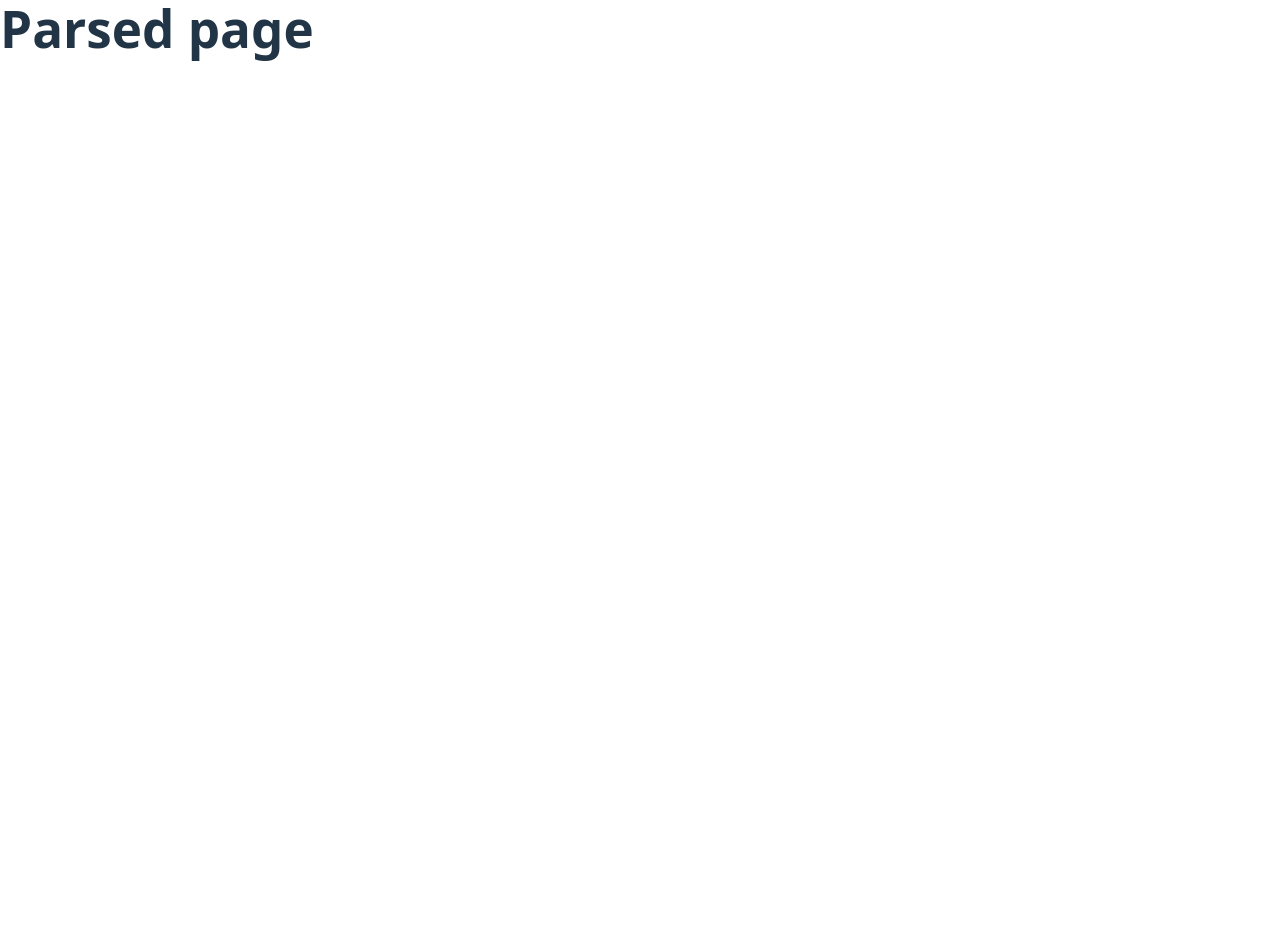
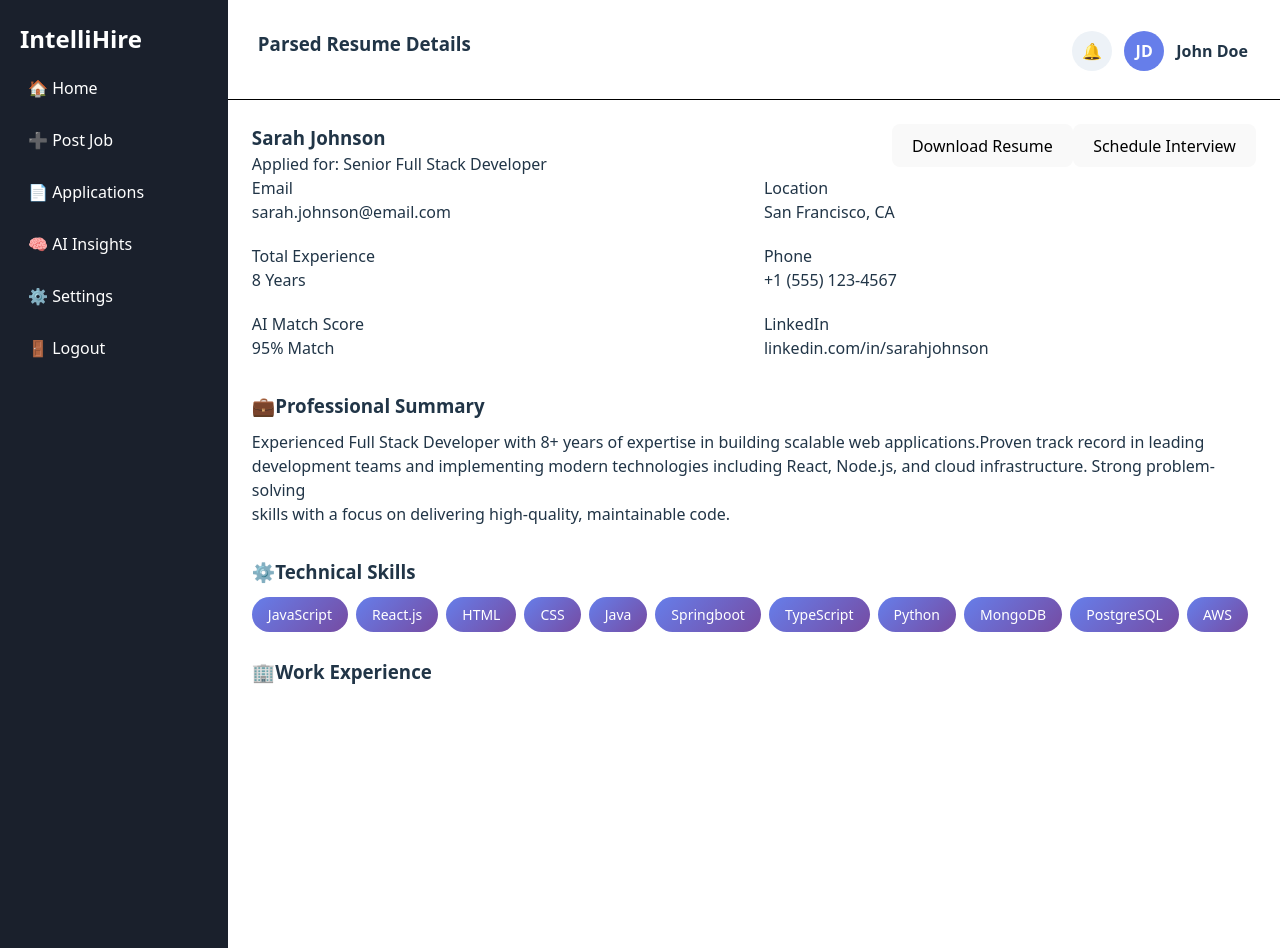
Before and after one commit to SIMRAN20053/INTELLIHIRE, a React (Vite) app: page /parsedresume in a window 1280 px wide. Before the commit the page ends 800 px from the top, so only its background shows below. Built offline with nearby package versions, Linux system fonts and the light colour scheme.

Commit message:
Updating the parsed resume page

```diff
--- /dev/null
+++ b/src/pages/parsed.css
@@ -0,0 +1,45 @@
+*{
+    margin:0;
+    padding:100;
+    box-sizing: border-box;
+}
+.parsed-card{
+    min-height:100vh;
+}
+.parsed-page{
+    display:flex;
+    min-height: 100vh;
+}
+.parsed-header{
+    display:flex;
+    justify-content: space-between;
+}
+.info{
+    display:grid;
+    grid-template-columns:repeat(2,2fr);
+    gap:20px;
+}
+.professional-summary{
+    margin-top:2rem;
+}
+.professional-logo{
+    margin-bottom: 0.6rem;
+}
+.skill-item{
+    background: linear-gradient(135deg, #667eea 0%, #764ba2 100%);
+    color: white;
+    padding: 8px 16px;
+    border-radius: 20px;
+    font-size: 14px;
+    font-weight: 500;
+    margin-right: 0.5rem;
+}
+.skill-list{
+    margin-top:1rem;
+}
+.technical-logo{
+    margin-top:2rem;
+}
+.work-logo{
+    margin-top:2rem;
+}
--- a/src/pages/parsedresume.jsx
+++ b/src/pages/parsedresume.jsx
@@ -1,8 +1,100 @@
 import React from "react";
+import './parsed.css';
 function Parsed(){
     return(
         <>
-        <h1>Parsed page</h1>
+     <div className="parsed-page">
+         <div className="sidebar">
+            <h1 className="logo">IntelliHire</h1>
+<div className="menu">
+    <div className="sidebar-item">🏠 Home</div>
+    <div className="sidebar-item">➕ Post Job</div>
+    <div className="sidebar-item">📄 Applications</div>
+    <div className="sidebar-item">🧠 AI Insights</div>
+    <div className="sidebar-item">⚙️ Settings</div>
+    <div className="sidebar-item">🚪 Logout </div>
+</div>
+        </div>
+        <div className="main">
+            <div className="navbar-parsed">
+                <div className="navbar">
+            <div className="nav-left">
+<h3 className="nav1-logo">Parsed Resume Details</h3>
+            </div>
+<div className="nav-right">
+    <div className="bell">🔔</div>
+    <div className="avatar">JD</div>
+    <div className="username">John Doe</div>
+</div>
+</div>
+            </div>
+            <div className="content">
+            <div className="parsed-card">
+                <div className="parsed-header">
+                    <div className="left">
+                    <h3>Sarah Johnson</h3>
+                    <p>Applied for: Senior Full Stack Developer</p>
+                    </div>
+                    <div className="header-actions">
+                        <button>Download Resume</button>
+                         <button>Schedule Interview</button>
+                         </div>
+                </div>
+                <div className="info">
+                <div className="info-item">
+                    <p>Email</p>
+                    <p>sarah.johnson@email.com</p>
+                </div>
+                <div className="info-item">
+                    <p>Location</p>
+                    <p>San Francisco, CA</p>
+                </div>
+                <div className="info-item">
+                    <p>Total Experience</p>
+                    <p>8 Years</p>
+                </div>
+                 <div className="info-item">
+                    <p>Phone</p>
+                    <p>+1 (555) 123-4567</p>
+                </div>
+                <div className="info-item">
+                    <p>AI Match Score</p>
+                    <p>95% Match</p>
+                </div>
+                <div className="info-item">
+                    <p>LinkedIn</p>
+                    <p>linkedin.com/in/sarahjohnson</p>
+                </div>
+                </div>
+                <div className="professional-summary">
+                    <h3 className="professional-logo">💼Professional Summary</h3>
+<p>Experienced Full Stack Developer with 8+ years of expertise in building scalable web applications.Proven track record in leading<br/>
+                  development teams and implementing modern technologies including React, Node.js, and cloud infrastructure. Strong problem-solving<br/>
+                  skills with a focus on delivering high-quality, maintainable code.  </p>
+                </div>
+                <div className="technical skills">
+                    <h3 className="technical-logo">⚙️Technical Skills</h3>
+                    <div className="skill-list">
+                        <span className="skill-item">JavaScript</span>
+                        <span className="skill-item">React.js</span>
+                        <span className="skill-item">HTML</span>
+                        <span className="skill-item">CSS</span>
+                        <span className="skill-item">Java</span>
+                        <span className="skill-item">Springboot</span>
+                        <span className="skill-item">TypeScript</span>
+                        <span className="skill-item">Python</span>
+                        <span className="skill-item">MongoDB</span>
+                        <span className="skill-item">PostgreSQL</span>
+                        <span className="skill-item">AWS</span>
+                    </div>
+                </div>
+                <div className="work-experience">
+                    <h3 className="work-logo">🏢Work Experience</h3>
+                </div>
+            </div>
+        </div>
+        </div>
+     </div>
         </>
     )
 }
```
